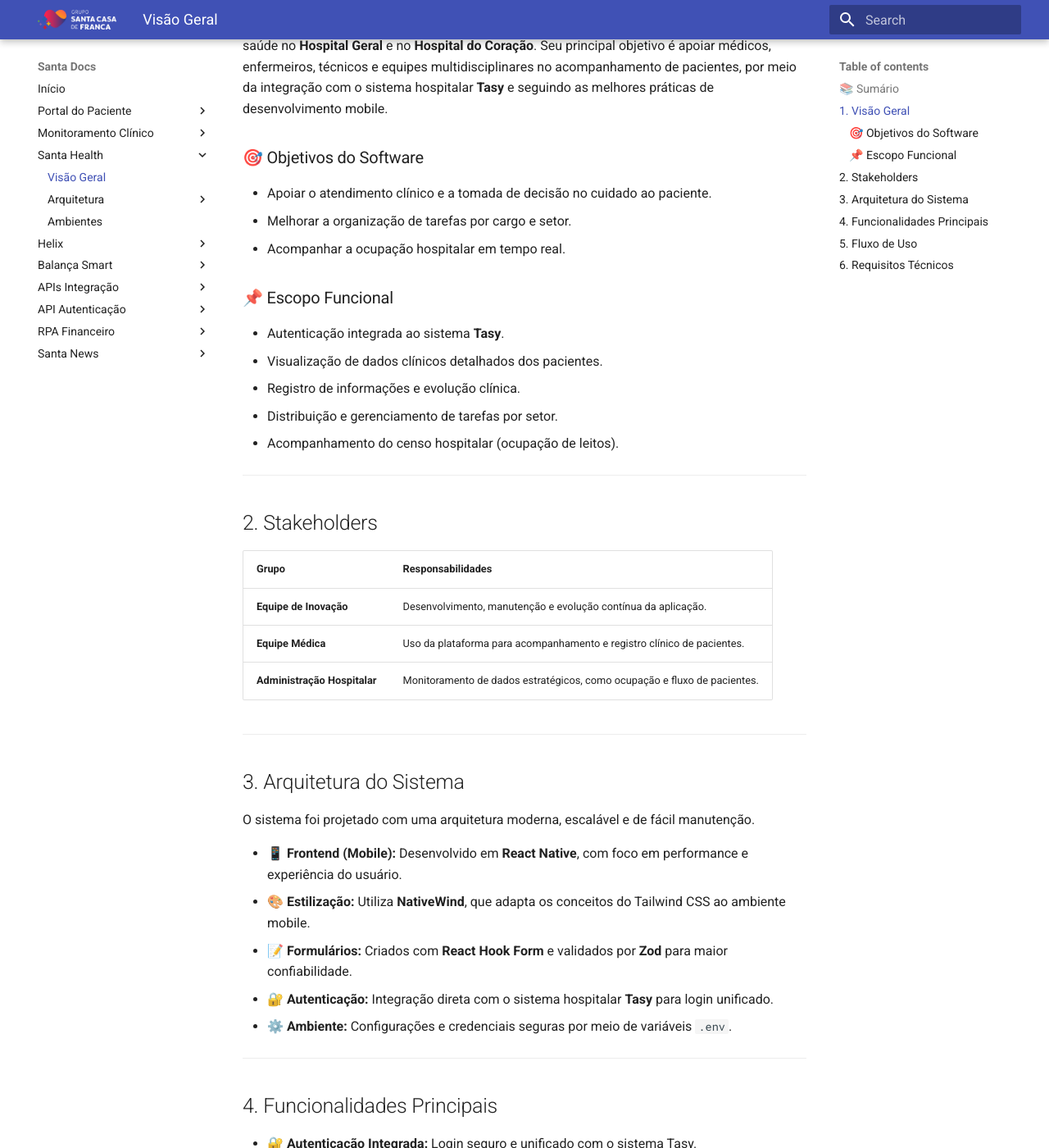
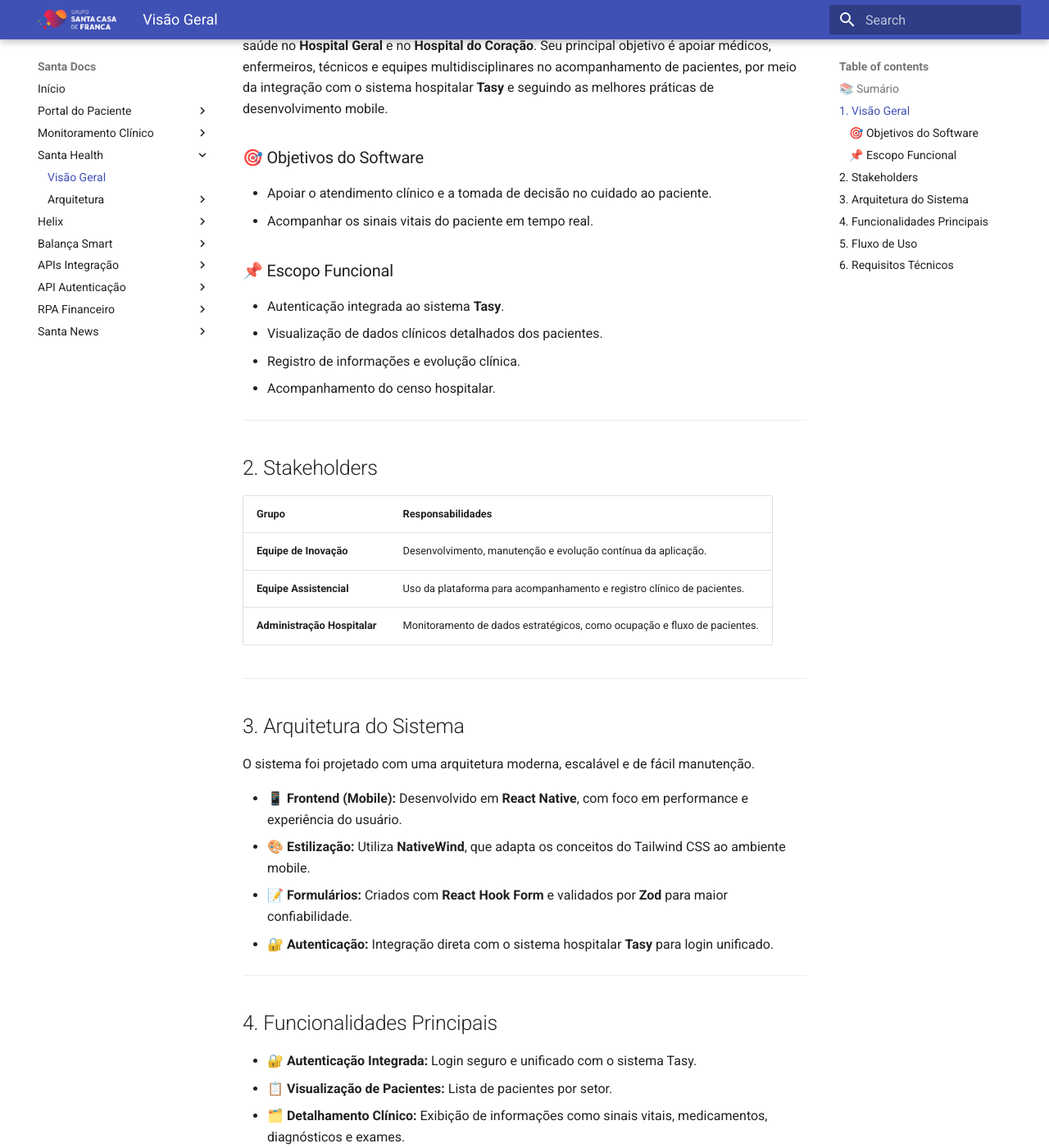
Before and after one commit to Santa-Casa-Franca/santa-docs, an MkDocs documentation site: the page built from docs/santa-health/index.md, in a window 1280 px wide and 1400 px high, scrolled down 641 px. Shown: the whole window at 82% size. Built offline with MkDocs 1.6.1 and Material for MkDocs 9.7.7, drawn with Linux system fonts in a browser that asks for light colours; some of the changed text lies outside the part shown.

Commit message:
Adjustments to Santa Health docs

```diff
--- a/docs/santa-health/index.md
+++ b/docs/santa-health/index.md
@@ -20,15 +20,13 @@ O **Projeto Santa Health** é um aplicativo móvel voltado para otimizar o traba
 
 ### 🎯 Objetivos do Software
 - Apoiar o atendimento clínico e a tomada de decisão no cuidado ao paciente.
-- Melhorar a organização de tarefas por cargo e setor.
-- Acompanhar a ocupação hospitalar em tempo real.
+- Acompanhar os sinais vitais do paciente em tempo real.
 
 ### 📌 Escopo Funcional
 - Autenticação integrada ao sistema **Tasy**.
 - Visualização de dados clínicos detalhados dos pacientes.
 - Registro de informações e evolução clínica.
-- Distribuição e gerenciamento de tarefas por setor.
-- Acompanhamento do censo hospitalar (ocupação de leitos).
+- Acompanhamento do censo hospitalar.
 
 ---
 
@@ -37,7 +35,7 @@ O **Projeto Santa Health** é um aplicativo móvel voltado para otimizar o traba
 | Grupo                        | Responsabilidades                                                                 |
 |------------------------------|-----------------------------------------------------------------------------------|
 | **Equipe de Inovação**       | Desenvolvimento, manutenção e evolução contínua da aplicação.                     |
-| **Equipe Médica**            | Uso da plataforma para acompanhamento e registro clínico de pacientes.            |
+| **Equipe Assistencial**      | Uso da plataforma para acompanhamento e registro clínico de pacientes.            |
 | **Administração Hospitalar** | Monitoramento de dados estratégicos, como ocupação e fluxo de pacientes.          |
 
 ---
@@ -49,7 +47,6 @@ O sistema foi projetado com uma arquitetura moderna, escalável e de fácil manu
 - **🎨 Estilização:** Utiliza **NativeWind**, que adapta os conceitos do Tailwind CSS ao ambiente mobile.
 - **📝 Formulários:** Criados com **React Hook Form** e validados por **Zod** para maior confiabilidade.
 - **🔐 Autenticação:** Integração direta com o sistema hospitalar **Tasy** para login unificado.
-- **⚙️ Ambiente:** Configurações e credenciais seguras por meio de variáveis `.env`.
 
 ---
 
@@ -79,9 +76,8 @@ O sistema foi projetado com uma arquitetura moderna, escalável e de fácil manu
 - **Estilização:** NativeWind (Tailwind CSS para React Native)
 - **Formulários:** React Hook Form, Zod
 - **Gerenciadores de Pacotes:** Yarn, npm
-- **Ambientes de Teste:** Android Studio, Xcode
 - **Autenticação:** Integração com sistema Tasy
-- **Configuração de Ambiente:** Arquivos `.env`
+- **Integrações:** Integração com API Helix
 
 ---
 📌 **Observação:** Esta documentação deve ser atualizada a cada nova versão do projeto para garantir rastreabilidade e alinhamento com os objetivos clínicos e técnicos.
--- a/mkdocs.yml
+++ b/mkdocs.yml
@@ -33,10 +33,13 @@ nav:
       - Visão Geral: santa-health/index.md
       - Arquitetura:
           - App Mobile: santa-health/arquitetura/app_mobile.md
-      - Ambientes: santa-health/ambientes/index.md
 
   - Helix:
       - Visão Geral: helix/index.md
+      - Arquitetura:
+          - API: helix/arquitetura/backend_api.md
+          - Banco de Dados: helix/arquitetura/banco_dados.md
+      - Ambientes: helix/ambientes/index.md
 
   - Balança Smart:
       - Visão Geral: smart-balance/index.md
```
Also changed, not shown: docs/index.md (+1 -1 lines), docs/santa-health/arquitetura/app_mobile.md (+4 -5 lines), docs/helix/ambientes/index.md (added), docs/helix/arquitetura/backend_api.md (added), docs/helix/arquitetura/banco_dados.md (added).
